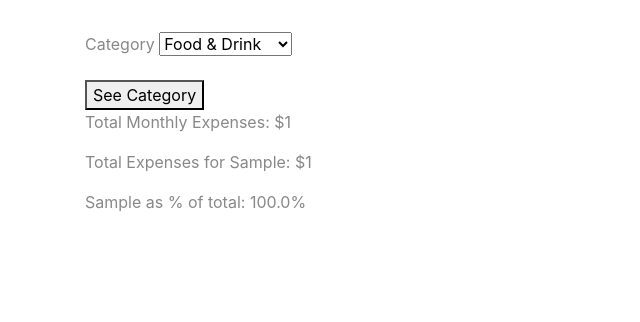
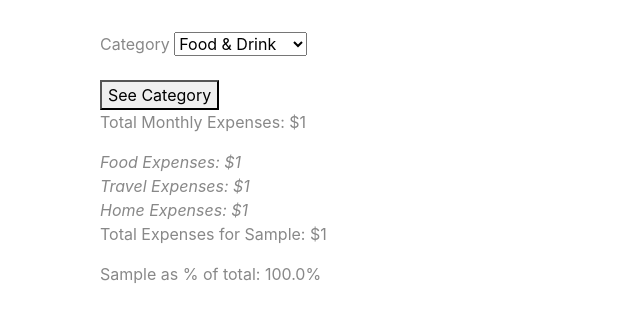
Before and after one commit to davisrao/personal-expense-recorder, a Flask app: template templates/expense_summary.html in a window 1280 px wide. Shown: the part 56-378 px from the top of the page, without its empty margins (0-640 px from the left). Run offline with Flask 2, Linux system fonts and the light colour scheme; tables that the repository leaves empty hold one stand-in row (values such as "Sample post"); the template is opened without the code that fills it: values that come from a table or form of the project are taken from there, most other values are stand-ins (such as "Sample title", 1, 10 or a date in 2020).

Commit message:
added in lines for each category on the HTML for the summary, first step to showing total category spend on summary page. then, the dropdown can show details. included instructions on how to pass expense data as a dictionary.

```diff
--- a/app.py
+++ b/app.py
@@ -160,6 +160,12 @@ def expense_summary(username):
         # get list of all the expenses for a given user
         expenses_query_data = Expense.query.filter((Expense.owner == username),(extract('month',Expense.time_added) == todays_month)).all()
 
+        breakpoint()
+        # make expenses a dictionary of each type rather than a sum of the totals in an array.
+        # then we can still handle this the same way but do it by reducing a dictionary rather than a list
+        # here is a stack overflow on how to reduce a dictionary
+        # to get first expense, it would be expenses[0].category:expenses[0].amount
+
         # boil them down to just their amounts
         expenses = [e.amount for e in expenses_query_data]
         # get total
--- a/templates/expense_summary.html
+++ b/templates/expense_summary.html
@@ -1,5 +1,6 @@
 {% extends 'base.html' %}
 {% block content %}
+<div class="container justify-content-center">
 <form method="GET">
 
     {{ form.hidden_tag() }}
@@ -17,14 +18,32 @@
     {% endfor %}
 
     <button type="submit">See Category</button>
+</form>
 
-</form>
-<div>
-    <p class="">
+<div class="row">
+    <p class="col-4">
         Total Monthly Expenses:
         ${{total_expenses}}
     </p>
 </div>
+<i class="row">
+    <i class="col-4">
+        Food Expenses:
+        ${{total_expenses}}
+    </i>
+</i>
+<i class="row">
+    <i class="col-4">
+        Travel Expenses:
+        ${{total_expenses}}
+    </i>
+</i>
+<i class="row">
+    <i class="col-4">
+        Home Expenses:
+        ${{total_expenses}}
+    </i>
+</i>
 
 {% if selected_category != None %}
 <div>
@@ -33,6 +52,7 @@
         ${{total_category_expenses}}
     </p>
     {% else %}
+    <h4>Category Summary</h4>
     <p class="">
         Select a category above to see details!
     </p>
@@ -45,5 +65,5 @@
 
     {% endif %}
 </div>
-
+</div>
 {% endblock %}
```
Also changed, not shown: templates/add_expense.html (+5 -4 lines).
